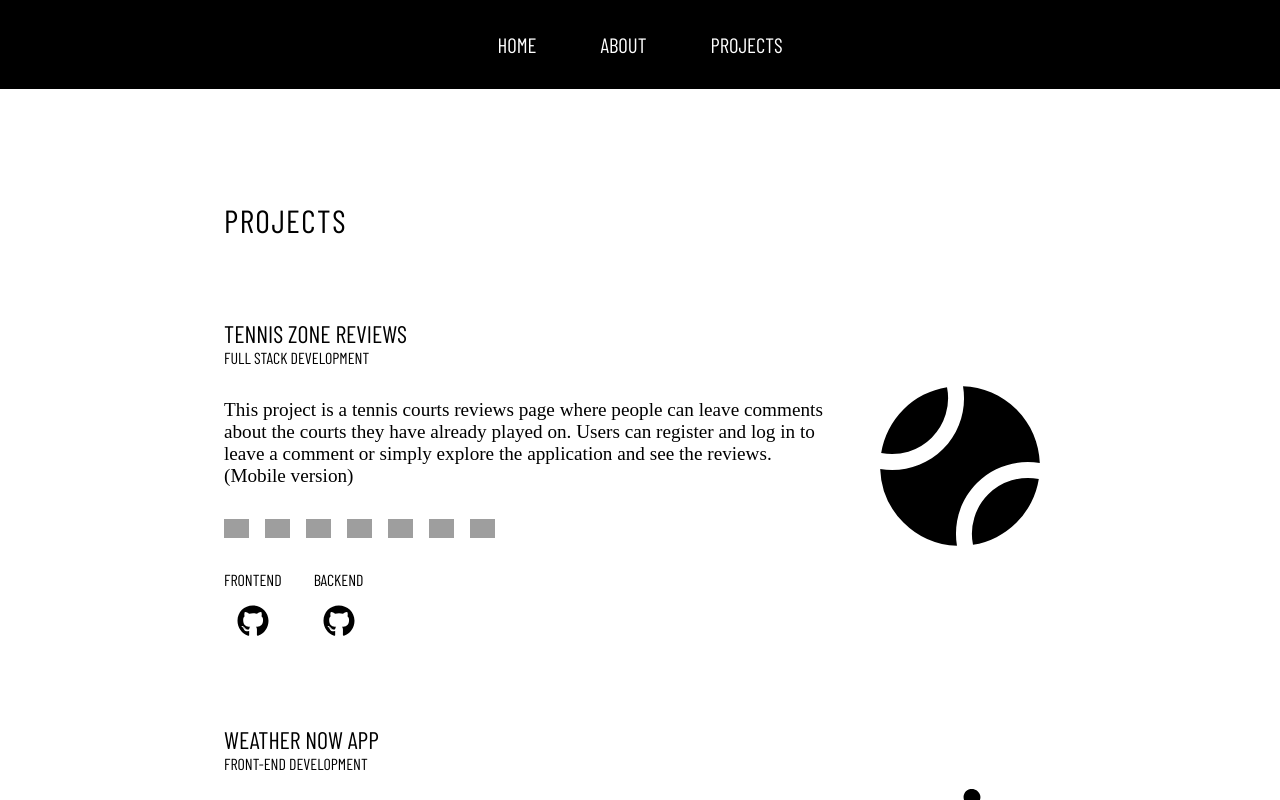
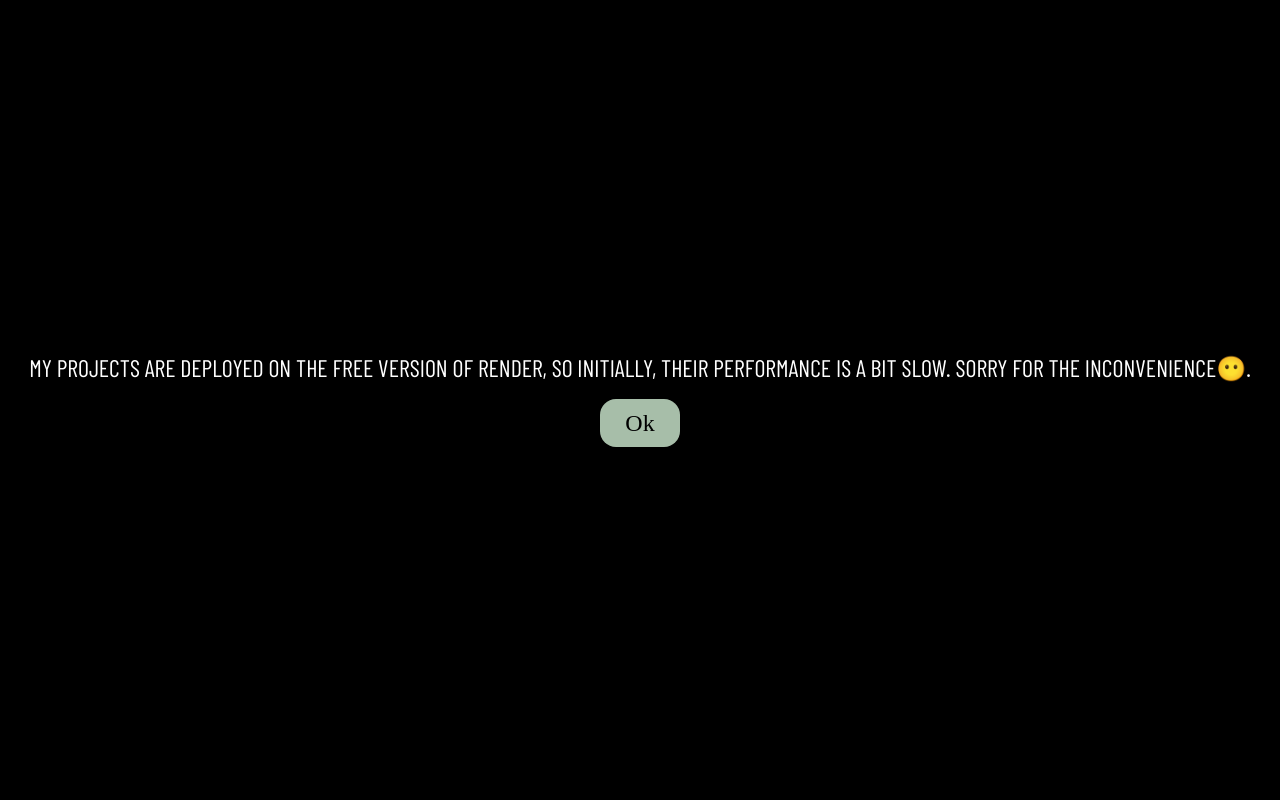
Before and after one commit to Jesus-AA/portfolio, a React (Vite) app: page / in a window 1280 px wide. Both pictures are taken after a click on the element "PROJECTS". Shown: the top 800 px of the page. Built offline with nearby package versions, Linux system fonts and the light colour scheme; grey boxes are pictures that could not be loaded; a web font is replaced by a local one.

Commit message:
Add dialog message to projects page

```diff
--- a/src/components/projects/projects.jsx
+++ b/src/components/projects/projects.jsx
@@ -1,9 +1,29 @@
+import { useState } from 'react';
 import { HomeHub } from './clone/airbnb-clone';
 import './projects.scss';
 import { TennisZone } from './tennis-zone/tennis-zone';
 import { WeatherApp } from './weather-app/weather-now';
 
 export function Projects() {
+  const [message, setMessage] = useState(true);
+
+  if (message) {
+    return (
+      // <dialog>
+      <div className="dialog">
+        <h2 className="dialog-text">
+          My projects are deployed on the free version of Render, so initially,
+          their performance is a bit slow. Sorry for the inconvenience😶.
+        </h2>
+        <button className="dialog-button" onClick={() => setMessage(false)}>
+          Ok
+        </button>
+      </div>
+
+      // </dialog>
+    );
+  }
+
   return (
     <>
       <section className="projects__section">
--- a/src/components/projects/projects.scss
+++ b/src/components/projects/projects.scss
@@ -10,3 +10,34 @@
     padding-left: 0em;
   }
 }
+
+.dialog {
+  position: absolute;
+  top: 50%;
+  left: 50%;
+  transform: translate(-50%, -50%);
+  display: flex;
+  flex-direction: column;
+  gap: 1rem;
+  align-items: center;
+  justify-content: center;
+  align-content: center;
+  width: 100%;
+  height: 100%;
+  background-color: black;
+
+  .dialog-text {
+    text-align: center;
+    color: white;
+  }
+
+  .dialog-button {
+    width: 5rem;
+    height: 3rem;
+    font-size: 1.5rem;
+    border-radius: 1rem;
+    background-color: #a7bea9;
+    border: none;
+    cursor: pointer;
+  }
+}
```
